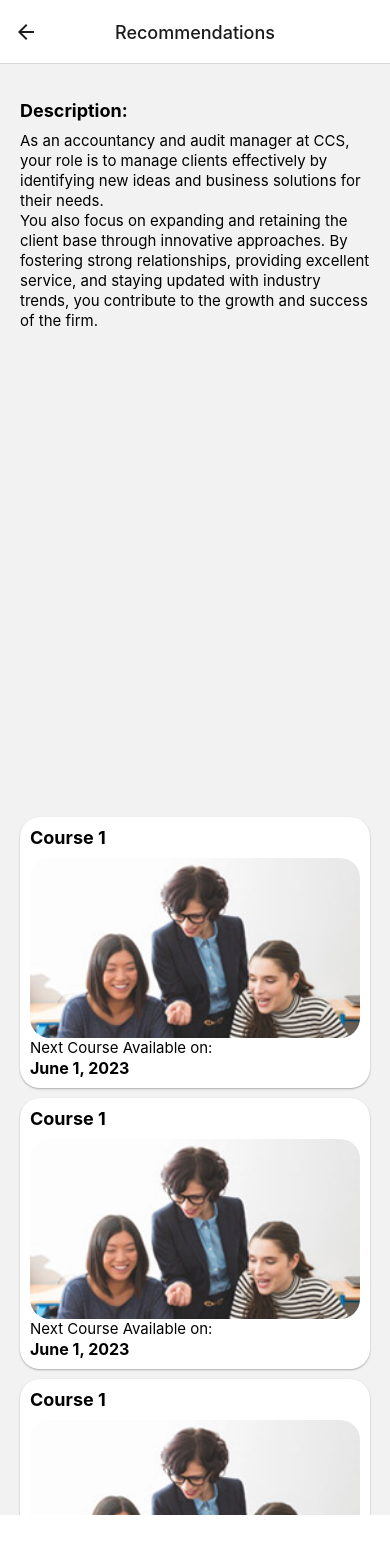
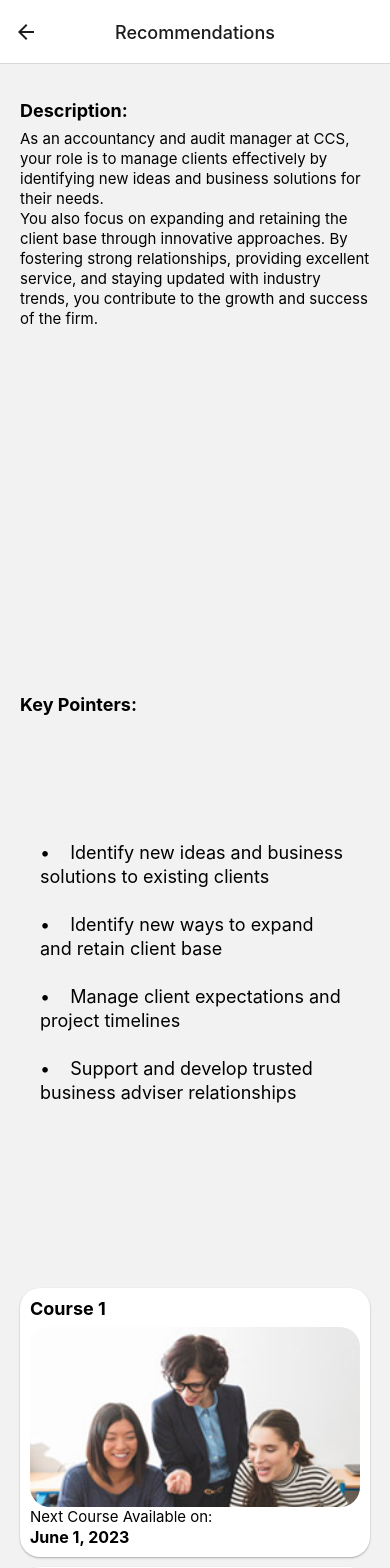
Before and after one commit to junshenlye/codeexp, a React Native app: screen /Recommendations in a window 390 px wide. Shown: the top 1568 px of the page. Before the commit the page ends 1515 px from the top, so only its background shows below. Built offline with nearby package versions, Linux system fonts and the light colour scheme; no server answers.

Commit message:
'updated'

```diff
--- a/src/CareerLand/RecommendationStyle.js
+++ b/src/CareerLand/RecommendationStyle.js
@@ -43,12 +43,35 @@ const styles = StyleSheet.create({
   title: {
     fontSize: 18,
     fontWeight: 'bold',
-    marginBottom: 10,
+    marginBottom: 8,
   },
   courseDate: {
     fontSize: 16,
     fontWeight: 'bold',
   },
+  keypointer:{
+    padding: 'left',
+    justifyContent: 'center',
+  },
+  container2: {
+    flex: 1,
+    alignItems: 'flex-start',
+    justifyContent: 'center',
+    paddingHorizontal: 20,
+  },
+  bullet: {
+    fontSize: 18,
+    lineHeight: 24,
+    marginRight: 5,
+  },
+  text2: {
+    fontSize: 18,
+    lineHeight: 24,
+  },
+  tabText: {
+    marginLeft: 10,
+  },
+
 });
 
 export default styles;
--- a/src/screens/RecommendationScreen.js
+++ b/src/screens/RecommendationScreen.js
@@ -1,5 +1,5 @@
 import React from 'react';
-import { View, Text, TouchableOpacity, Image, ScrollView, Linking } from 'react-native';
+import { View, Text, TouchableOpacity, Image, ScrollView, Linking, FlatList } from 'react-native';
 import styles from '../CareerLand/RecommendationStyle'; // Import the styles object from styles.js
 
 const RecommendationScreen = ({ navigation }) => {
@@ -16,11 +16,27 @@ const RecommendationScreen = ({ navigation }) => {
           <Text></Text>
           <Text style={styles.text}>You also focus on expanding and retaining the client base through innovative approaches. By fostering strong relationships, providing excellent service, and staying updated with industry trends, you contribute to the growth and success of the firm.</Text>
         </View>
-
-        <View>
-          <Text></Text>
+        <View style={styles.contentContainer}>
+          <Text style={styles.title}>Key Pointers:</Text>
+            <View style={styles.container2}>
+        <Text style={styles.text2}>
+          <Text style={styles.bullet}>&#8226; </Text>
+          <Text style={styles.tabText}>Identify new ideas and business solutions to existing clients</Text>{'\n\n'}
+        </Text>
+        <Text style={styles.text2}>
+          <Text style={styles.bullet}>&#8226; </Text>
+          <Text style={styles.tabText}>Identify new ways to expand and retain client base</Text>{'\n\n'}
+        </Text>
+        <Text style={styles.text2}>
+          <Text style={styles.bullet}>&#8226; </Text>
+          <Text style={styles.tabText}>Manage client expectations and project timelines</Text>{'\n\n'}
+        </Text>
+        <Text style={styles.text2}>
+          <Text style={styles.bullet}>&#8226; </Text>
+          <Text style={styles.tabText}>Support and develop trusted business adviser relationships</Text>{'\n\n'}
+        </Text>
+    </View>
         </View>
-
 
         <View style={styles.coursecontainer}>
           {data.map((item, index) => (
```
